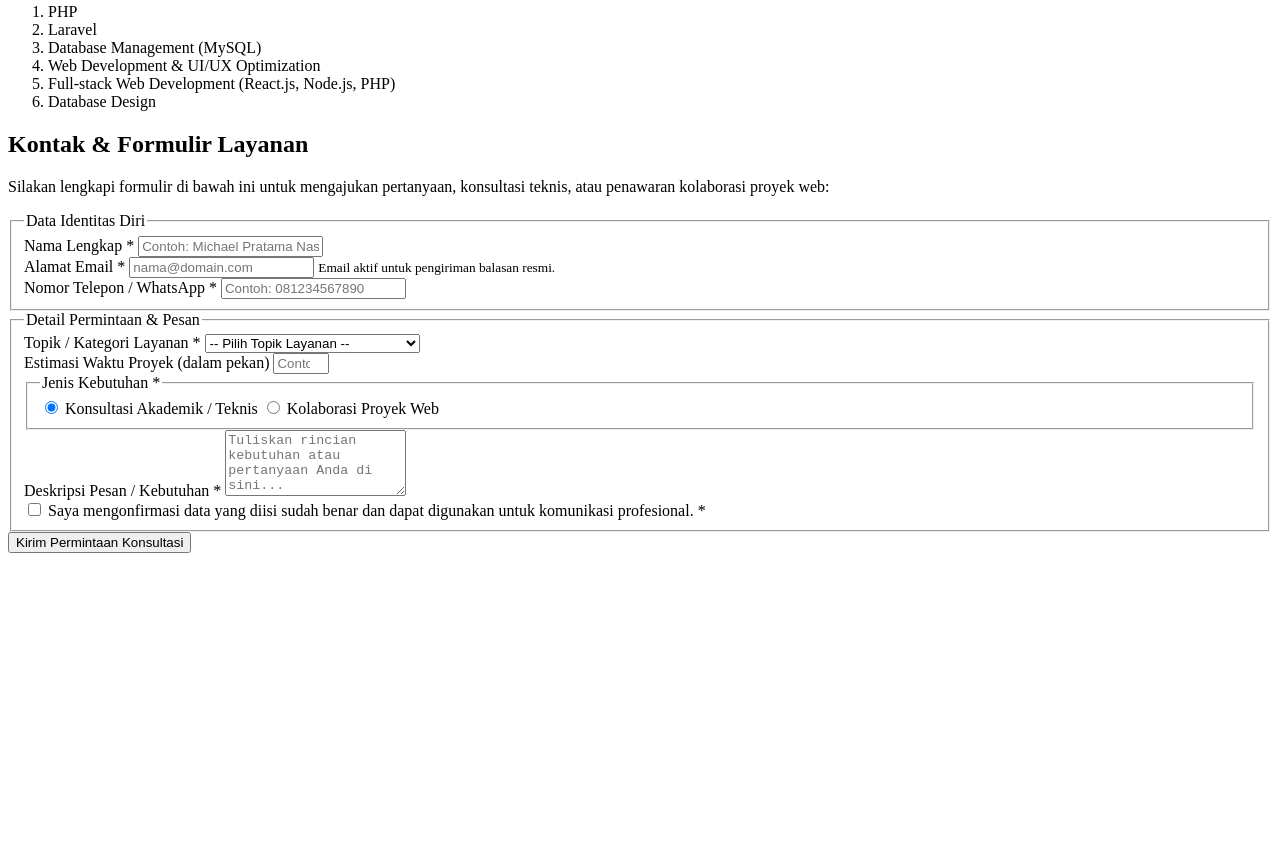
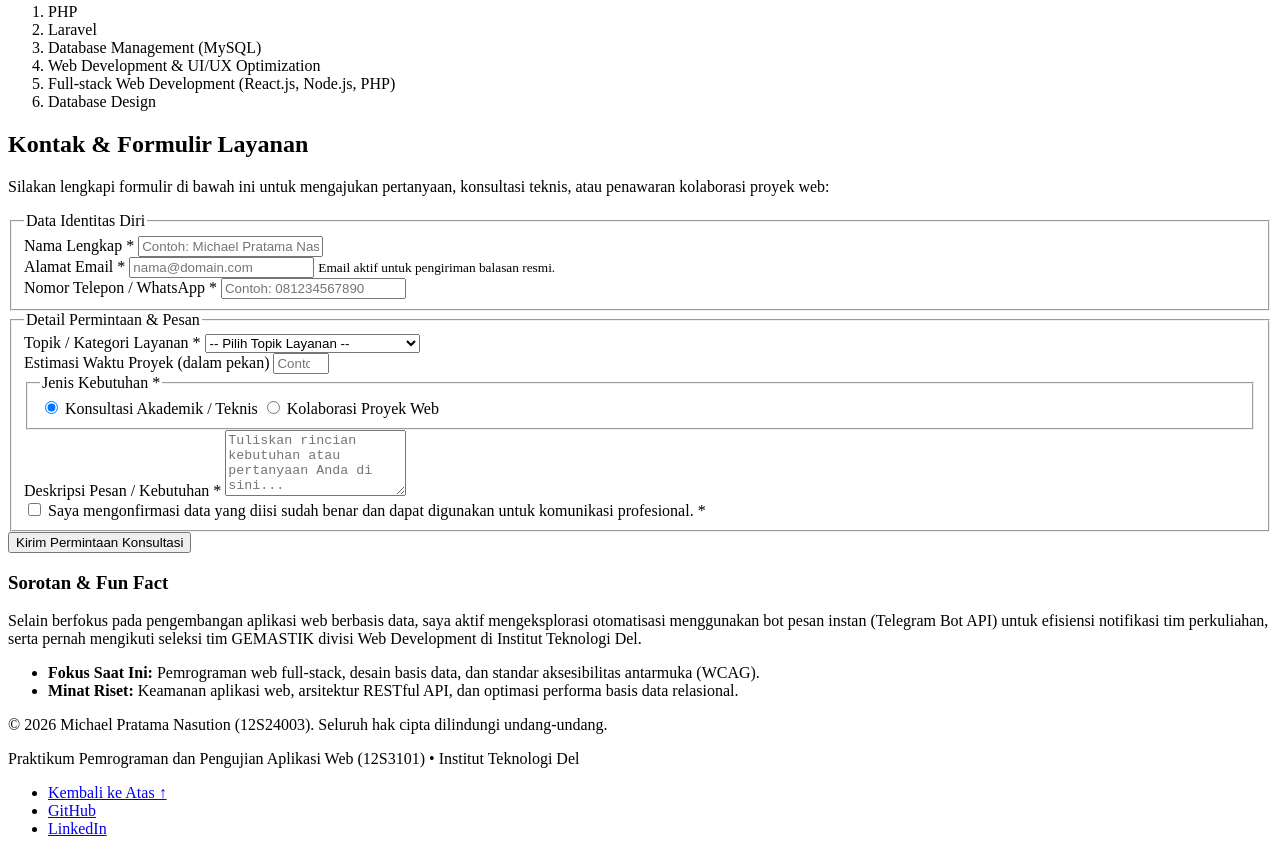
Before and after one commit to MichaelNasution/ppw-2026-week2-12S24003, a plain HTML site: page index.html in a window 1280 px wide. Shown: the part 989-1843 px from the top of the page. Before the commit the page ends 1550 px from the top, so only its background shows below. Drawn offline with Linux system fonts and the light colour scheme.

Commit message:
feat: Menambahkan footer, highlights, detail, dan link navigasi.

```diff
--- a/index.html
+++ b/index.html
@@ -212,14 +212,29 @@
 
   <!-- ==================== KONTEN PELENGKAP (ASIDE) ==================== -->
   <!-- Menampilkan informasi pendukung (misal: info kampus, quick facts, tautan sosial) -->
-  <aside>
-    <!-- Konten pelengkap sidebar / info samping akan diisi di tahap selanjutnya -->
+  <aside aria-label="Informasi Pelengkap">
+    <h3>Sorotan &amp; Fun Fact</h3>
+    <p>
+      Selain berfokus pada pengembangan aplikasi web berbasis data, saya aktif mengeksplorasi otomatisasi menggunakan bot pesan instan (Telegram Bot API) untuk efisiensi notifikasi tim perkuliahan, serta pernah mengikuti seleksi tim GEMASTIK divisi Web Development di Institut Teknologi Del.
+    </p>
+    <ul>
+      <li><strong>Fokus Saat Ini:</strong> Pemrograman web full-stack, desain basis data, dan standar aksesibilitas antarmuka (WCAG).</li>
+      <li><strong>Minat Riset:</strong> Keamanan aplikasi web, arsitektur RESTful API, dan optimasi performa basis data relasional.</li>
+    </ul>
   </aside>
 
   <!-- ==================== PENUTUP DOKUMEN (FOOTER) ==================== -->
   <!-- Menampilkan hak cipta (copyright), identitas akademik, dan kontak ringkas -->
   <footer>
-    <!-- Hak cipta dan informasi kaki halaman akan diisi di tahap selanjutnya -->
+    <p>&copy; 2026 Michael Pratama Nasution (12S24003). Seluruh hak cipta dilindungi undang-undang.</p>
+    <p>Praktikum Pemrograman dan Pengujian Aplikasi Web (12S3101) &bull; Institut Teknologi Del</p>
+    <nav aria-label="Navigasi Sekunder">
+      <ul>
+        <li><a href="#tentang">Kembali ke Atas &uarr;</a></li>
+        <li><a href="https://github.com" target="_blank" rel="noopener noreferrer">GitHub</a></li>
+        <li><a href="https://linkedin.com" target="_blank" rel="noopener noreferrer">LinkedIn</a></li>
+      </ul>
+    </nav>
   </footer>
 
 </body>
```
